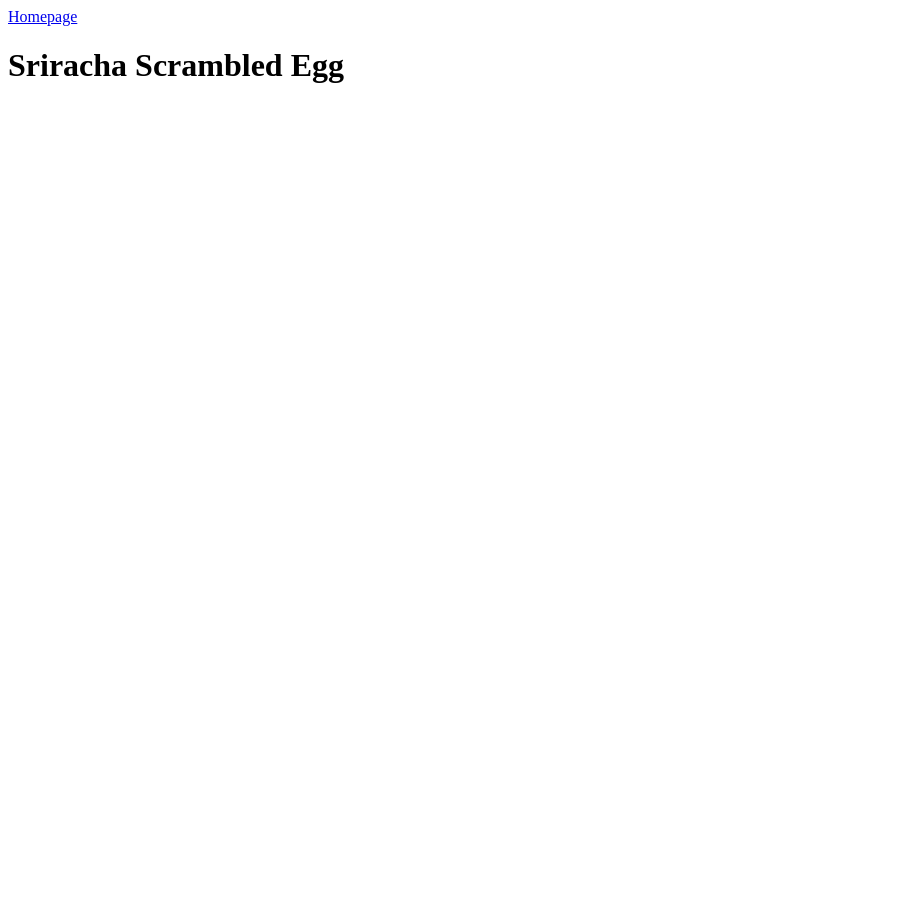
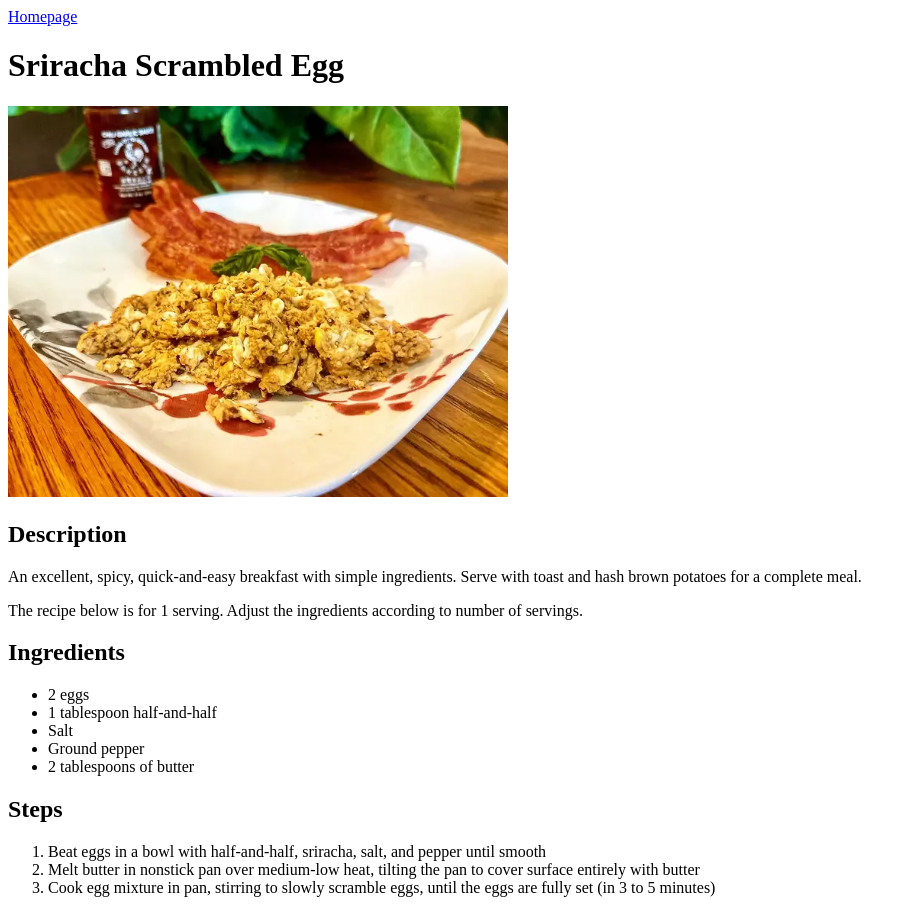
Before and after one commit to Aoi-Kyrielight/odin-recipes, a plain HTML site: page recipes/srira-scramble-egg.html in a window 1280 px wide. Shown: the whole page, without its empty margins (0-912 px from the left). Before the commit the page ends 800 px from the top, so only its background shows below. Drawn offline with Linux system fonts and the light colour scheme.

Commit message:
feat: Add contents to srira-scrambled-egg page
Add Descriptions, Ingredients and Steps to
"scrira-scramble-egg.html" for users to read.
Add "img" folder to contain image of the dish.

```diff
--- a/recipes/srira-scramble-egg.html
+++ b/recipes/srira-scramble-egg.html
@@ -7,5 +7,29 @@
 <body>
     <a href="../index.html">Homepage</a>
     <h1>Sriracha Scrambled Egg</h1>
+
+    <img src="../img/ssegg.jpg" alt="A dish of Sriracha Scrambled Egg"
+    width="500">
+
+    <h2>Description</h2>
+    <p>An excellent, spicy, quick-and-easy breakfast with simple ingredients.
+    Serve with toast and hash brown potatoes for a complete meal.</p>
+    <p>The recipe below is for 1 serving. Adjust the ingredients according to number of servings.</p>
+
+    <h2>Ingredients</h2>
+    <ul>
+        <li>2 eggs</li>
+        <li>1 tablespoon half-and-half</li>
+        <li>Salt</li>
+        <li>Ground pepper</li>
+        <li>2 tablespoons of butter</li>
+    </ul>
+
+    <h2>Steps</h2>
+    <ol>
+        <li>Beat eggs in a bowl with half-and-half, sriracha, salt, and pepper until smooth</li>
+        <li>Melt butter in nonstick pan over medium-low heat, tilting the pan to cover surface entirely with butter</li>
+        <li>Cook egg mixture in pan, stirring to slowly scramble eggs, until the eggs are fully set (in 3 to 5 minutes)</li>
+    </ol>
 </body>
 </html>
```
Also changed, not shown: img/ssegg.jpg (added).
